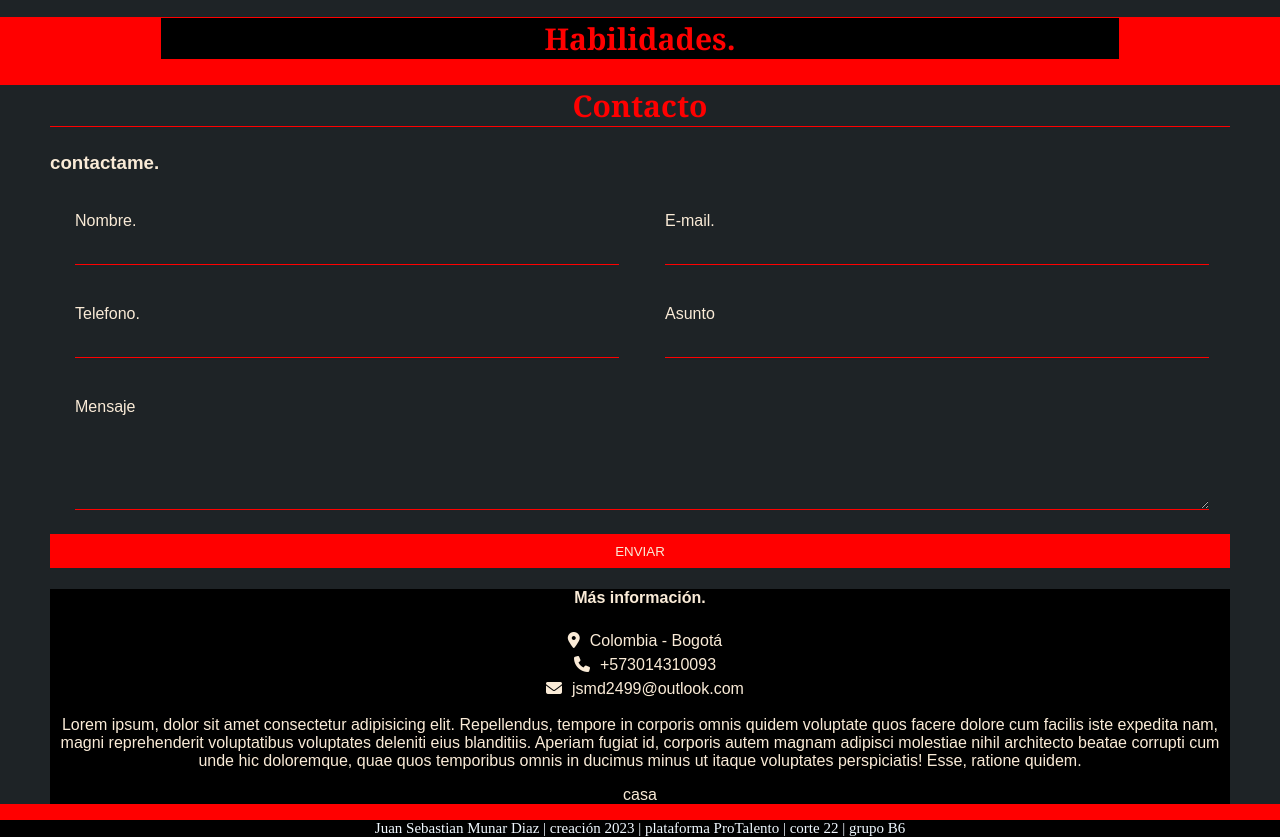
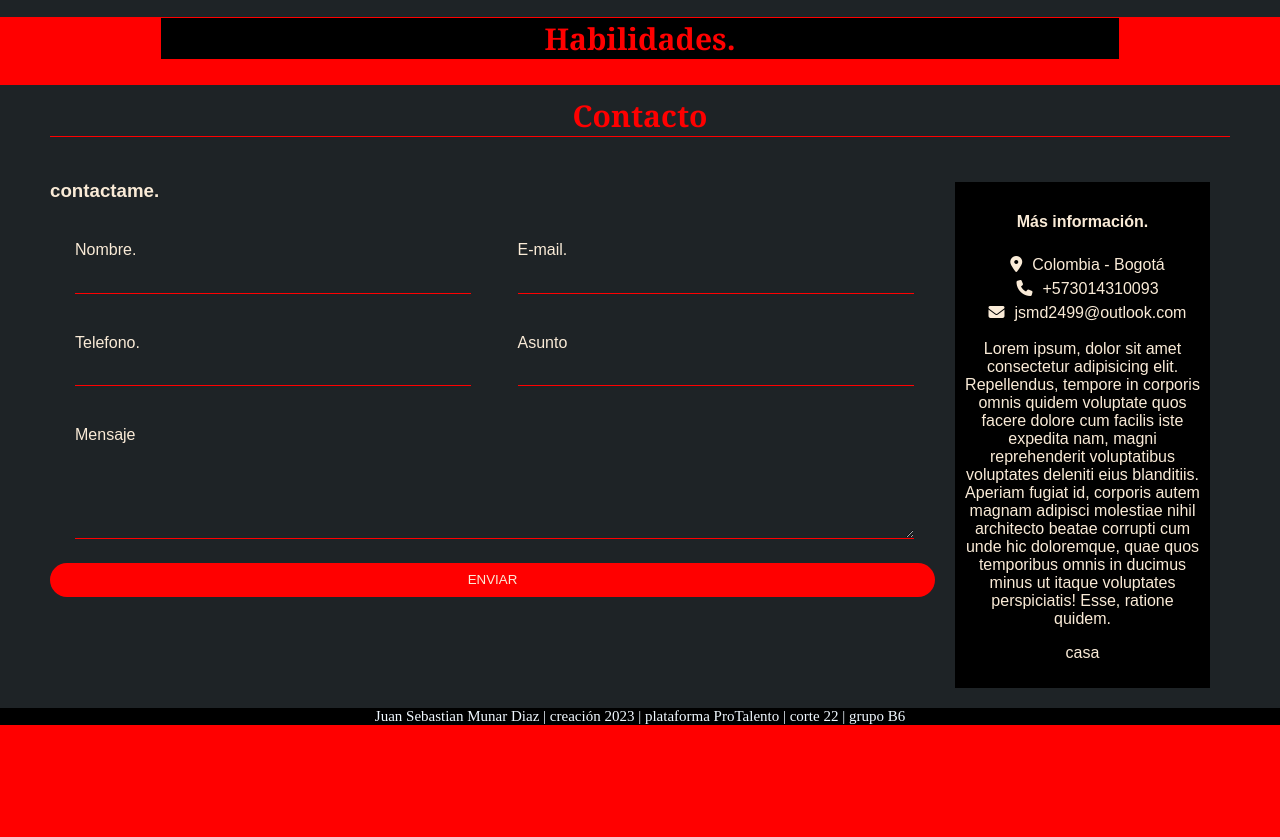
Before and after one commit to JmDarker/portafolio3.github.oi, a plain HTML site: page index.html in a window 1280 px wide. Shown: the part 1079-1916 px from the top of the page. After the commit the page ends 1804 px from the top, so only its background shows below. Drawn offline with Linux system fonts and the light colour scheme.

Commit message:
Terminación de formulario de información.

```diff
--- a/styles/style.css
+++ b/styles/style.css
@@ -218,6 +218,7 @@ font-size: 15px;
 }
 
 .contacto h1 {
+  padding-top: 10px;
   border-bottom: red solid 1px;
   color: red;
   font-size: 30px;
@@ -234,6 +235,7 @@ font-size: 15px;
   width: 100%;
   color: antiquewhite;
   margin: 0%;
+  margin-bottom: 10px;
 }
 
 .contenedor_informacion form {
@@ -270,6 +272,7 @@ padding-left: 25px;
   background-color: red;
   text-transform: uppercase;
   transition: 0.5s ease;
+  border-radius: 50px;
 }
 
 .contenedor_informacion form button:hover {
@@ -286,6 +289,8 @@ padding-left: 25px;
 }
 
 .informacion_contacto {
+  margin: 20px;
+  padding: 10px;
   text-align: center;
   background-color: black;
   color: antiquewhite;
@@ -298,6 +303,14 @@ padding-left: 25px;
 
 .informacion_contacto ul li i {
   padding: 4px 10px;
+ }
+
+ @media (min-width: 1080px){
+
+  .contenedor_contacto {
+    display: grid;
+    grid-template-columns: 3fr 1fr;
+  }
  }
 
 @media (max-width: 1080px) {
```
